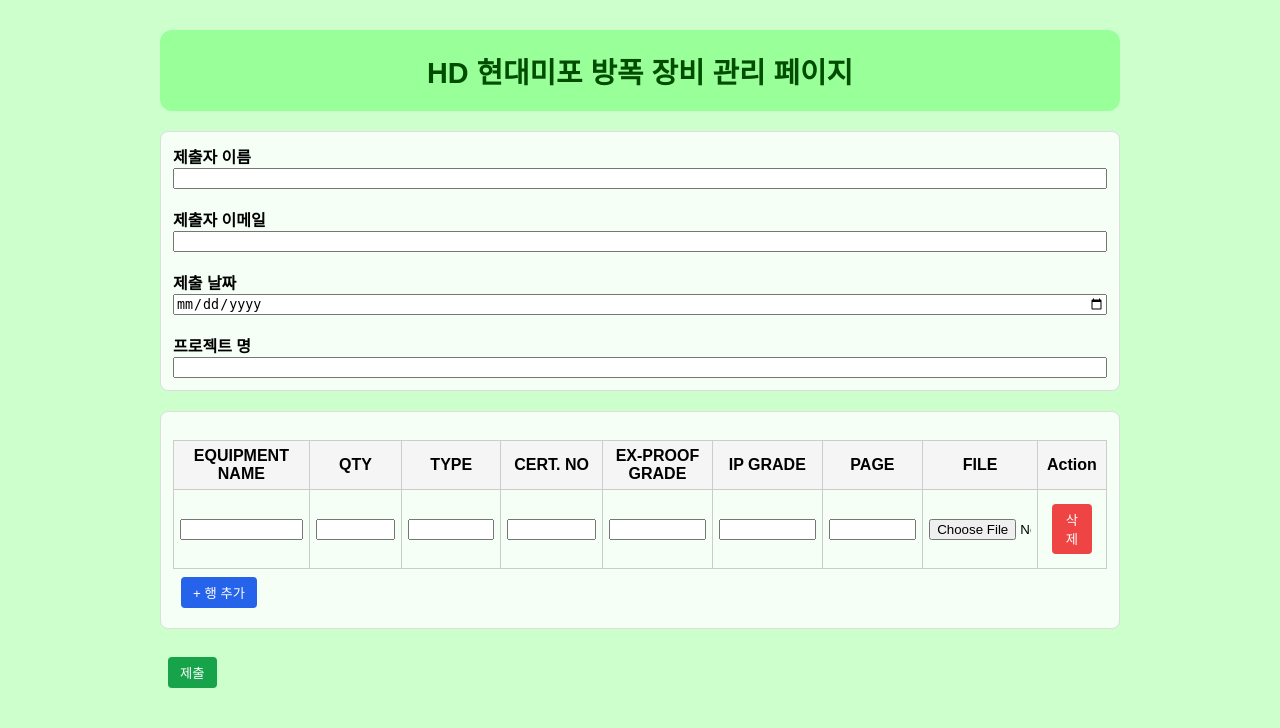
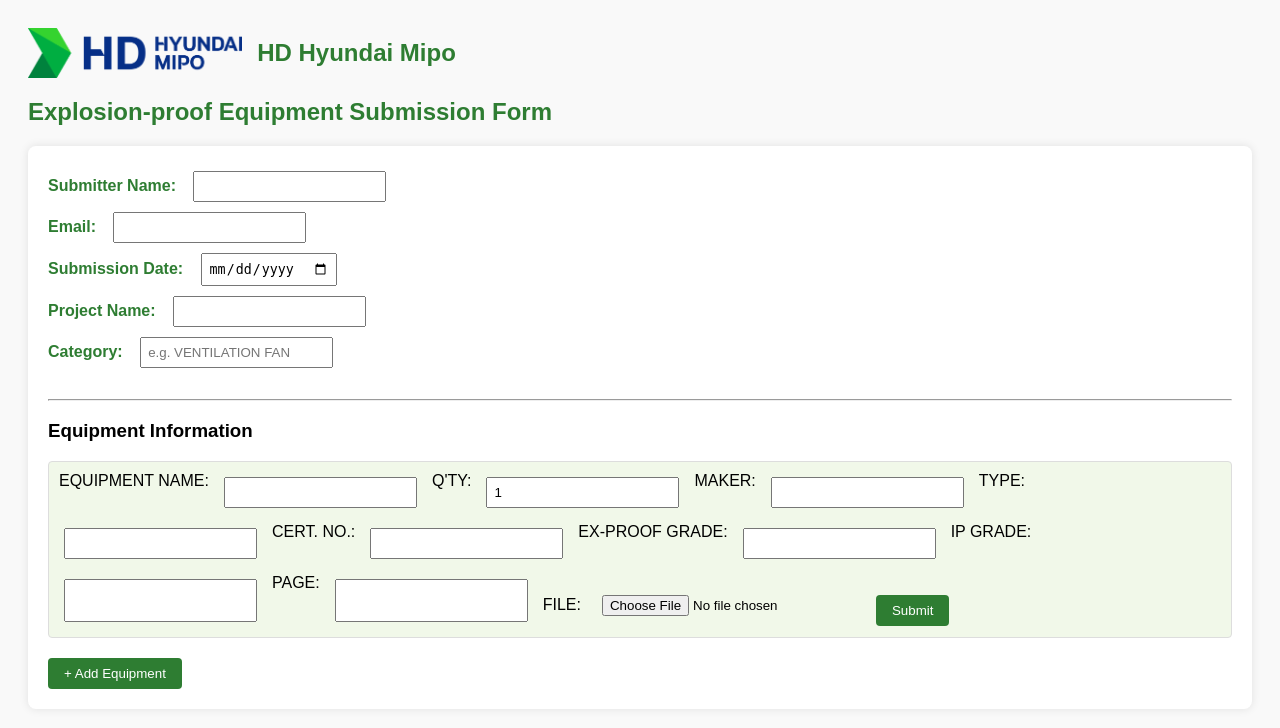
Before and after one commit to HD-Jinyeong/my_flask_app, a Flask app: page / in a window 1280 px wide. Shown: the top 728 px of the page. Run offline with Flask 3, Linux system fonts and the light colour scheme.

Commit message:
update templates and add logo.png

```diff
--- a/app.py
+++ b/app.py
@@ -10,7 +10,7 @@ from email.mime.text import MIMEText
 app = Flask(__name__)
 app.secret_key = "secret-key-for-flash"  # flash 메시지용
 
-# 환경변수 (Render → 환경변수 등록 필수)
+# 환경변수 (로컬 .env 또는 서버 환경변수 사용)
 S3_BUCKET = os.getenv("S3_BUCKET")
 S3_REGION = os.getenv("S3_REGION", "ap-northeast-2")
 AWS_ACCESS_KEY_ID = os.getenv("AWS_ACCESS_KEY_ID")
@@ -26,7 +26,7 @@ def s3_client():
         region_name=S3_REGION
     )
 
-SUBMISSIONS = []  # 메모리에 저장 (데모용)
+SUBMISSIONS = []  # 메모리 저장 (데모용)
 
 def presigned_url(key, expires=3600*24*7):
     s3 = s3_client()
@@ -42,6 +42,7 @@ def send_mail(to_email, subject, body):
     msg["Subject"] = subject
     msg["From"] = ADMIN_EMAIL
     msg["To"] = to_email
+
     with smtplib.SMTP_SSL("smtp.gmail.com", 465) as server:
         server.login(ADMIN_EMAIL, ADMIN_EMAIL_PASSWORD)
         server.send_message(msg)
@@ -54,15 +55,15 @@ def home():
 
 @app.route("/submit", methods=["POST"])
 def submit():
-    # 제출자 기본 정보
     submitter_name = request.form.get("submitter_name")
     submitter_email = request.form.get("submitter_email")
     submit_date = request.form.get("submit_date")
     project_name = request.form.get("project_name")
+    category = request.form.get("category")  # ✅ 카테고리 직접 입력
 
-    # 행 단위 데이터
     names = request.form.getlist("equipment_name[]")
     qtys = request.form.getlist("qty[]")
+    makers = request.form.getlist("maker[]")
     types = request.form.getlist("type[]")
     certs = request.form.getlist("cert_no[]")
     exgrades = request.form.getlist("ex_proof_grade[]")
@@ -71,7 +72,7 @@ def submit():
     files = request.files.getlist("file[]")
 
     sub_id = str(uuid.uuid4())[:8]
-    now = datetime.datetime.utcnow().isoformat() + "Z"
+    now = datetime.datetime.now(datetime.UTC).isoformat()
 
     s3 = s3_client()
     rows = []
@@ -81,7 +82,7 @@ def submit():
         if i < len(files) and files[i] and files[i].filename != "":
             f = files[i]
             safe = secure_filename(f.filename)
-            folder = submit_date if submit_date else datetime.datetime.utcnow().strftime("%Y-%m-%d")
+            folder = project_name if project_name else "default"
             key = f"uploads/{folder}/{sub_id}_{i}_{safe}"
             s3.upload_fileobj(f, S3_BUCKET, key, ExtraArgs={"ContentType": f.mimetype})
             file_url = presigned_url(key)
@@ -89,12 +90,14 @@ def submit():
 
         row = {
             "id": sub_id,
+            "category": category,
             "submitter_name": submitter_name,
             "submitter_email": submitter_email,
             "submit_date": submit_date,
             "project_name": project_name,
             "equipment_name": names[i],
             "qty": qtys[i],
+            "maker": makers[i],
             "type": types[i],
             "cert_no": certs[i],
             "ex_proof_grade": exgrades[i],
@@ -107,17 +110,17 @@ def submit():
         SUBMISSIONS.append(row)
         rows.append(row)
 
-    # JSON 저장
+    # project 단위 JSON 저장
     s3.put_object(
         Bucket=S3_BUCKET,
-        Key=f"submissions/{sub_id}.json",
+        Key=f"submissions/{project_name}/{sub_id}.json",
         Body=json.dumps(rows, ensure_ascii=False).encode("utf-8"),
         ContentType="application/json"
     )
 
     return redirect(url_for("home"))
 
-# ================= 관리자 페이지 =================
+# ================= 관리자 대시보드 =================
 
 @app.route("/admin")
 def admin_dashboard():
@@ -129,18 +132,19 @@ def edit_submission(id):
     if not s:
         return "Not found", 404
     if request.method == "POST":
+        s["project_name"] = request.form.get("project_name")
+        s["category"] = request.form.get("category")
         s["equipment_name"] = request.form.get("equipment_name")
         s["qty"] = request.form.get("qty")
+        s["maker"] = request.form.get("maker")
+        s["type"] = request.form.get("type")
+        s["cert_no"] = request.form.get("cert_no")
+        s["ex_proof_grade"] = request.form.get("ex_proof_grade")
+        s["ip_grade"] = request.form.get("ip_grade")
+        s["page"] = request.form.get("page")
         flash("수정 완료")
         return redirect(url_for("admin_dashboard"))
-    return f"""
-    <h3>수정 페이지 (ID: {s['id']})</h3>
-    <form method="post">
-      장비명: <input type="text" name="equipment_name" value="{s['equipment_name']}"><br>
-      수량: <input type="number" name="qty" value="{s['qty']}"><br>
-      <button type="submit">저장</button>
-    </form>
-    """
+    return render_template("edit.html", s=s)
 
 @app.route("/admin/mail/<id>", methods=["GET"])
 def mail_form(id):
@@ -156,7 +160,7 @@ def mail_send(id):
         return "Not found", 404
     due_date = request.form.get("due_date")
     message = request.form.get("message")
-    subject = f"[HD 현대미포] {s['project_name']} 재입력 요청"
+    subject = f"[HD Hyundai Mipo] {s['project_name']} 재입력 요청"
     body = f"""
     {s['submitter_name']}님,
 
@@ -176,40 +180,35 @@ def mail_send(id):
     flash("재입력 요청 메일 발송 완료")
     return redirect(url_for("admin_dashboard"))
 
-@app.route("/export/excel")
-def export_excel():
+# ================= Excel Export =================
+
+@app.route("/export/project/<project_name>")
+def export_project(project_name):
     wb = Workbook()
     ws = wb.active
-    ws.title = "Submissions"
-    ws.append(["id","submitter_name","submitter_email","project_name",
-               "equipment_name","qty","file","file_url","timestamp"])
+    ws.title = project_name
+
+    headers = ["id","category","submitter_name","submitter_email","project_name",
+               "equipment_name","qty","maker","type","cert_no","ex_proof_grade","ip_grade",
+               "page","file","file_url","timestamp"]
+
+    current_category = None
     for s in SUBMISSIONS:
-        ws.append([s["id"], s["submitter_name"], s["submitter_email"], s["project_name"],
-                   s["equipment_name"], s["qty"], s.get("file",""), s.get("file_url",""), s["timestamp"]])
+        if s["project_name"] == project_name:
+            # 카테고리 변경 시 헤더 라인 추가
+            if s["category"] != current_category:
+                ws.append([f"=== {s['category']} ==="])
+                ws.append(headers)
+                current_category = s["category"]
+            ws.append([s["id"], s["category"], s["submitter_name"], s["submitter_email"], s["project_name"],
+                       s["equipment_name"], s["qty"], s.get("maker",""), s.get("type",""), s.get("cert_no",""),
+                       s.get("ex_proof_grade",""), s.get("ip_grade",""), s.get("page",""),
+                       s.get("file",""), s.get("file_url",""), s["timestamp"]])
+
     stream = io.BytesIO()
     wb.save(stream); stream.seek(0)
     return send_file(stream, as_attachment=True,
-                     download_name="submissions.xlsx",
-                     mimetype="application/vnd.openxmlformats-officedocument.spreadsheetml.sheet")
-
-@app.route("/admin/export_selected", methods=["POST"])
-def export_selected():
-    selected_ids = request.form.getlist("selected_ids")
-    if not selected_ids:
-        return "선택된 항목이 없습니다.", 400
-    wb = Workbook()
-    ws = wb.active
-    ws.title = "Selected"
-    ws.append(["id","submitter_name","submitter_email","project_name",
-               "equipment_name","qty","file","file_url","timestamp"])
-    for s in SUBMISSIONS:
-        if s["id"] in selected_ids:
-            ws.append([s["id"], s["submitter_name"], s["submitter_email"], s["project_name"],
-                       s["equipment_name"], s["qty"], s.get("file",""), s.get("file_url",""), s["timestamp"]])
-    stream = io.BytesIO()
-    wb.save(stream); stream.seek(0)
-    return send_file(stream, as_attachment=True,
-                     download_name="selected_submissions.xlsx",
+                     download_name=f"{project_name}_submissions.xlsx",
                      mimetype="application/vnd.openxmlformats-officedocument.spreadsheetml.sheet")
 
 @app.route("/health")
--- a/templates/admin.html
+++ b/templates/admin.html
@@ -47,7 +47,7 @@
           </td>
           <td>
             <a class="btn btn-edit" href="/admin/edit/{{ s.id }}">수정</a>
-            <a class="btn btn-reupload" href="/admin/reupload/{{ s.id }}">재입력 요청</a>
+            <a class="btn btn-reupload" href="/admin/mail/{{ s.id }}">메일 작성</a>
           </td>
         </tr>
         {% endfor %}
--- a/templates/form.html
+++ b/templates/form.html
@@ -1,124 +1,105 @@
-<!doctype html>
-<html lang="ko">
+<!DOCTYPE html>
+<html lang="en">
 <head>
-  <meta charset="utf-8" />
-  <title>HD 현대미포 방폭 장비 관리 페이지</title>
+  <meta charset="UTF-8">
+  <title>Submission Form</title>
   <style>
-    body {
-      max-width: 960px;
-      margin: 30px auto;
-      font-family: sans-serif;
-      background-color: #ccffcc; /* 연두색 배경 */
+    body { font-family: Arial, sans-serif; background-color: #f9f9f9; padding: 20px; }
+    .header { display: flex; align-items: center; margin-bottom: 20px; }
+    .header img { height: 50px; margin-right: 15px; }
+    .header h1 { font-size: 24px; color: #2e7d32; margin: 0; }
+    h2 { color: #2e7d32; }
+    form { background: #ffffff; padding: 20px; border-radius: 8px; box-shadow: 0 0 10px rgba(0,0,0,0.1); }
+    label { color: #2e7d32; font-weight: bold; margin-right: 8px; }
+    input[type="text"], input[type="email"], input[type="date"], input[type="number"], input[type="file"] {
+      padding: 6px; margin: 5px;
     }
-    header {
-      text-align: center;
-      padding: 20px;
-      background: #99ff99;
-      border-radius: 12px;
-      margin-bottom: 20px;
+    button {
+      background-color: #2e7d32; color: #fff; border: none;
+      padding: 8px 16px; border-radius: 4px; cursor: pointer; margin-top: 10px;
     }
-    header h1 {
-      margin: 0;
-      font-size: 1.8em;
-      color: #004d00;
+    button:hover { background-color: #1b5e20; }
+    .row {
+      display: flex; flex-wrap: wrap; gap: 10px;
+      padding: 10px; margin-bottom: 10px;
+      border: 1px solid #ddd; border-radius: 4px; background-color: #f1f8e9;
     }
-    table {border-collapse: collapse; width: 100%; margin-top: 16px;}
-    th, td {border: 1px solid #ccc; padding: 6px; text-align: center;}
-    th {background: #f5f5f5;}
-    input, textarea {width: 100%; box-sizing: border-box;}
-    .btn {margin: 8px; padding: 6px 12px; border: none; cursor: pointer; border-radius: 4px;}
-    .btn-add {background: #2563eb; color: #fff;}
-    .btn-del {background: #ef4444; color: #fff;}
-    .btn-submit {background: #16a34a; color: #fff;}
-    .section {margin-bottom: 20px; padding: 12px; border: 1px solid #ddd; border-radius: 8px; background: #ffffffcc;}
-    label {font-weight: bold;}
+    .file-row { display: flex; align-items: center; gap: 10px; margin-top: 10px; }
   </style>
+  <script>
+    let count = 1;
+    function addRow() {
+      if (count >= 20) {
+        alert("Maximum 20 equipment entries allowed.");
+        return;
+      }
+      count++;
+      const container = document.getElementById("equipment-list");
+      const row = document.createElement("div");
+      row.className = "row";
+      row.innerHTML = `
+        EQUIPMENT NAME: <input type="text" name="equipment_name[]" required>
+        Q'TY: <input type="number" name="qty[]" min="1" value="1">
+        MAKER: <input type="text" name="maker[]">
+        TYPE: <input type="text" name="type[]">
+        CERT. NO.: <input type="text" name="cert_no[]">
+        EX-PROOF GRADE: <input type="text" name="ex_proof_grade[]">
+        IP GRADE: <input type="text" name="ip_grade[]">
+        PAGE: <input type="text" name="page[]">
+        <div class="file-row">
+          FILE: <input type="file" name="file[]">
+          <button type="submit">Submit</button>
+        </div>
+      `;
+      container.appendChild(row);
+    }
+  </script>
 </head>
 <body>
-  <!-- 🔹 페이지 상단 제목 -->
-  <header>
-    <h1>HD 현대미포 방폭 장비 관리 페이지</h1>
-  </header>
+  <div class="header">
+    <img src="{{ url_for('static', filename='logo.png') }}" alt="HD Hyundai Mipo Logo">
+    <h1>HD Hyundai Mipo</h1>
+  </div>
 
-  <form method="post" enctype="multipart/form-data" action="/submit">
+  <h2>Explosion-proof Equipment Submission Form</h2>
 
-    <!-- 🔹 제출자 정보 -->
-    <div class="section">
-      <label>제출자 이름</label>
-      <input type="text" name="submitter_name" required><br><br>
+  <form method="post" action="{{ url_for('submit') }}" enctype="multipart/form-data">
+    <label>Submitter Name:</label>
+    <input type="text" name="submitter_name" required><br>
 
-      <label>제출자 이메일</label>
-      <input type="email" name="submitter_email" required><br><br>
+    <label>Email:</label>
+    <input type="email" name="submitter_email" required><br>
 
-      <label>제출 날짜</label>
-      <input type="date" name="submit_date" required><br><br>
+    <label>Submission Date:</label>
+    <input type="date" name="submit_date"><br>
 
-      <label>프로젝트 명</label>
-      <input type="text" name="project_name" required>
+    <label>Project Name:</label>
+    <input type="text" name="project_name" required><br>
+
+    <!-- ✅ Category 직접 입력 -->
+    <label>Category:</label>
+    <input type="text" name="category" placeholder="e.g. VENTILATION FAN" required><br><br>
+
+    <hr>
+    <h3>Equipment Information</h3>
+    <div id="equipment-list">
+      <div class="row">
+        EQUIPMENT NAME: <input type="text" name="equipment_name[]" required>
+        Q'TY: <input type="number" name="qty[]" min="1" value="1">
+        MAKER: <input type="text" name="maker[]">
+        TYPE: <input type="text" name="type[]">
+        CERT. NO.: <input type="text" name="cert_no[]">
+        EX-PROOF GRADE: <input type="text" name="ex_proof_grade[]">
+        IP GRADE: <input type="text" name="ip_grade[]">
+        PAGE: <input type="text" name="page[]">
+        <div class="file-row">
+          FILE: <input type="file" name="file[]">
+          <button type="submit">Submit</button>
+        </div>
+      </div>
     </div>
 
-    <!-- 🔹 장비 리스트 -->
-    <div class="section">
-      <table id="equipmentTable">
-        <thead>
-          <tr>
-            <th>EQUIPMENT NAME</th>
-            <th>QTY</th>
-            <th>TYPE</th>
-            <th>CERT. NO</th>
-            <th>EX-PROOF GRADE</th>
-            <th>IP GRADE</th>
-            <th>PAGE</th>
-            <th>FILE</th>
-            <th>Action</th>
-          </tr>
-        </thead>
-        <tbody>
-          <tr>
-            <td><input type="text" name="equipment_name[]"></td>
-            <td><input type="number" name="qty[]"></td>
-            <td><input type="text" name="type[]"></td>
-            <td><input type="text" name="cert_no[]"></td>
-            <td><input type="text" name="ex_proof_grade[]"></td>
-            <td><input type="text" name="ip_grade[]"></td>
-            <td><input type="text" name="page[]"></td>
-            <td><input type="file" name="file[]"></td>
-            <td><button type="button" class="btn btn-del" onclick="deleteRow(this)">삭제</button></td>
-          </tr>
-        </tbody>
-      </table>
-      <button type="button" class="btn btn-add" onclick="addRow()">+ 행 추가</button>
-    </div>
-
-    <button type="submit" class="btn btn-submit">제출</button>
+    <button type="button" onclick="addRow()">+ Add Equipment</button>
   </form>
-
-  <script>
-    function addRow() {
-      const table = document.getElementById("equipmentTable").getElementsByTagName("tbody")[0];
-      const rowCount = table.rows.length;
-      if (rowCount >= 20) {
-        alert("최대 20행까지 추가 가능합니다.");
-        return;
-      }
-      const row = table.insertRow();
-      row.innerHTML = `
-        <td><input type="text" name="equipment_name[]"></td>
-        <td><input type="number" name="qty[]"></td>
-        <td><input type="text" name="type[]"></td>
-        <td><input type="text" name="cert_no[]"></td>
-        <td><input type="text" name="ex_proof_grade[]"></td>
-        <td><input type="text" name="ip_grade[]"></td>
-        <td><input type="text" name="page[]"></td>
-        <td><input type="file" name="file[]"></td>
-        <td><button type="button" class="btn btn-del" onclick="deleteRow(this)">삭제</button></td>
-      `;
-    }
-
-    function deleteRow(btn) {
-      const row = btn.parentNode.parentNode;
-      row.parentNode.removeChild(row);
-    }
-  </script>
 </body>
 </html>
```
Also changed, not shown: static/logo.png (added).
